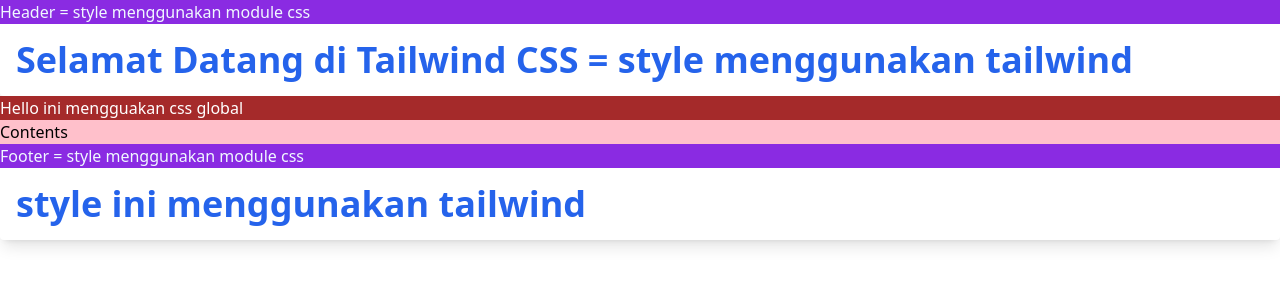
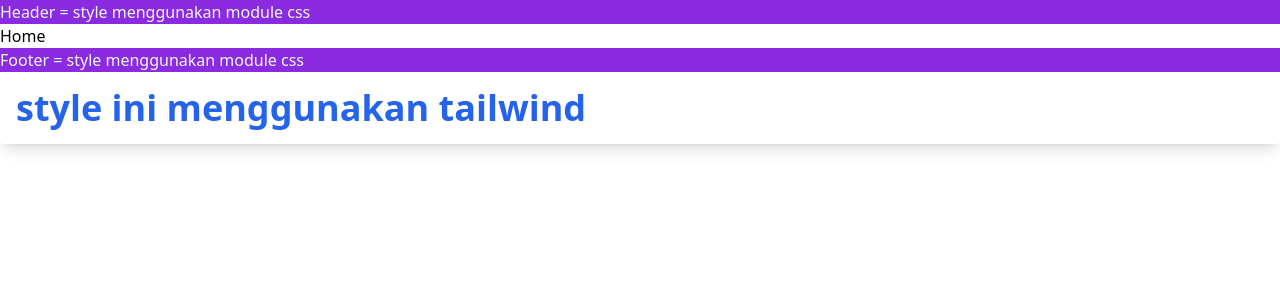
Before and after one commit to sahrulyo/sanbercode-batch57-nextjs, a Next.js app in the folder sanbercode-batch57-nextjs-startup/: page / in a window 1280 px wide. Shown: the top 300 px of the page. Built offline with nearby package versions, Linux system fonts and the light colour scheme.

Commit message:
tugas5 = layout

```diff
--- /dev/null
+++ b/sanbercode-batch57-nextjs-startup/layout/index.js
@@ -0,0 +1,26 @@
+import Footer from "@/components/footer "
+import Header from "@/components/header "
+import Head from "next/head";
+
+
+export default function Layout ({ children, metaTitle, metaDescription}) {
+    return (
+        <>
+    <div>
+    <Head>
+    <title>{`Create Next App - ${metaTitle}`}</title>
+    <meta
+     name="description"
+     content={metaDescription || "Generated by create next app"}
+    />
+    <meta name="viewport" content="width=device-width, initial-scale=1" />
+    <link rel="icon" href="/favicon.ico" />
+   </Head>
+
+      <Header/>
+      {children}
+      <Footer/>
+    </div>
+      </>
+    )
+}
--- a/sanbercode-batch57-nextjs-startup/pages/index.js
+++ b/sanbercode-batch57-nextjs-startup/pages/index.js
@@ -1,32 +1,19 @@
-import Head from "next/head";
-import Header from "@/components/header ";
-import Footer from "@/components/footer ";
-import Content from "@/components/contents ";
+
+// import Header from "@/components/header ";
+// import Footer from "@/components/footer ";
+// import Content from "@/components/contents ";
+import Layout from "@/layout ";
 
 
 
 
-export default function Home({ children, metaTitle, metaDescription }) {
+export default function Home({ children }) {
  return (
   <div>
-   <Head>
-    <title>{`Create Next App - ${metaTitle}`}</title>
-    <meta
-     name="description"
-     content={metaDescription || "Generated by create next app"}
-    />
-    <meta name="viewport" content="width=device-width, initial-scale=1" />
-    <link rel="icon" href="/favicon.ico" />
-   </Head>
-   <Header />
-   <h1 class="text-4xl font-bold text-blue-600 bg-white p-4 rounded shadow-lg">
-        Selamat Datang di Tailwind CSS = style menggunakan tailwind
-    </h1>
-    <h2 className="global-background">Hello ini mengguakan css global</h2>
-   <Content/>
-   {children}
 
-   <Footer />
+<Layout>
+    <p1>Home</p1>
+</Layout>
   </div>
  );
 }
--- /dev/null
+++ b/sanbercode-batch57-nextjs-startup/pages/profile.js
@@ -0,0 +1,9 @@
+import Layout from "@/layout "
+export default function Profile () {
+    return (
+
+            <Layout>
+                <h1>Profile</h1>
+            </Layout>
+    )
+}
```
